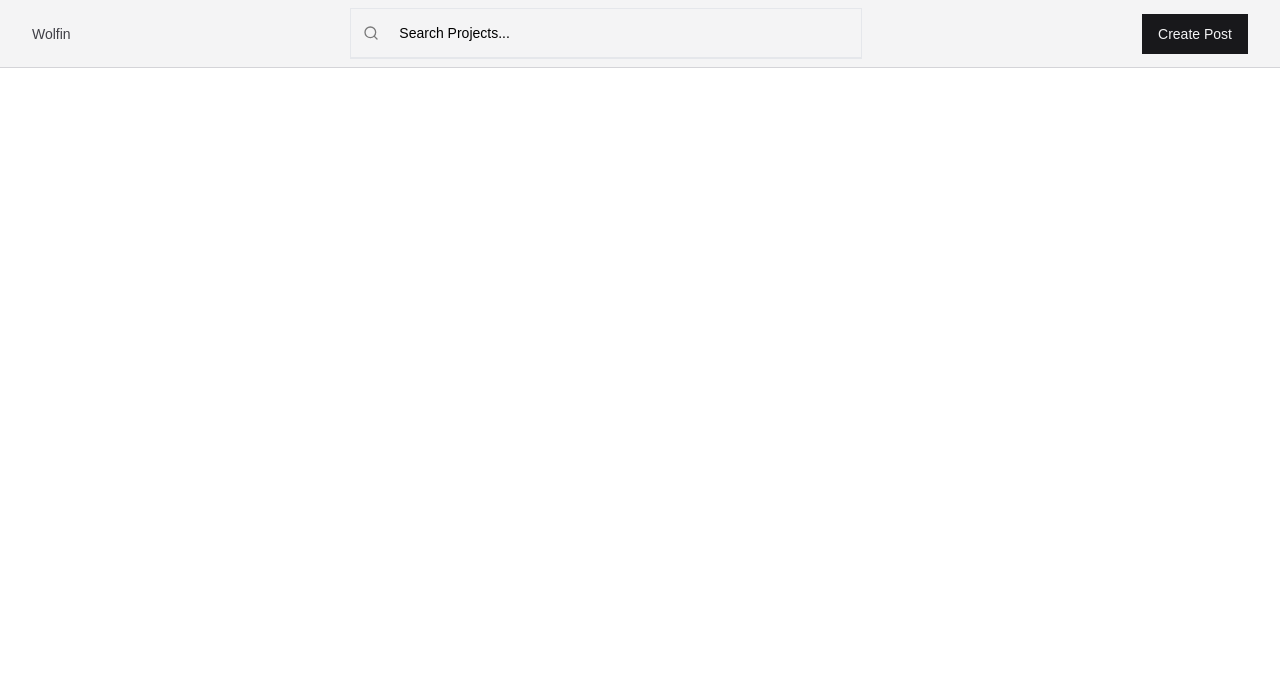
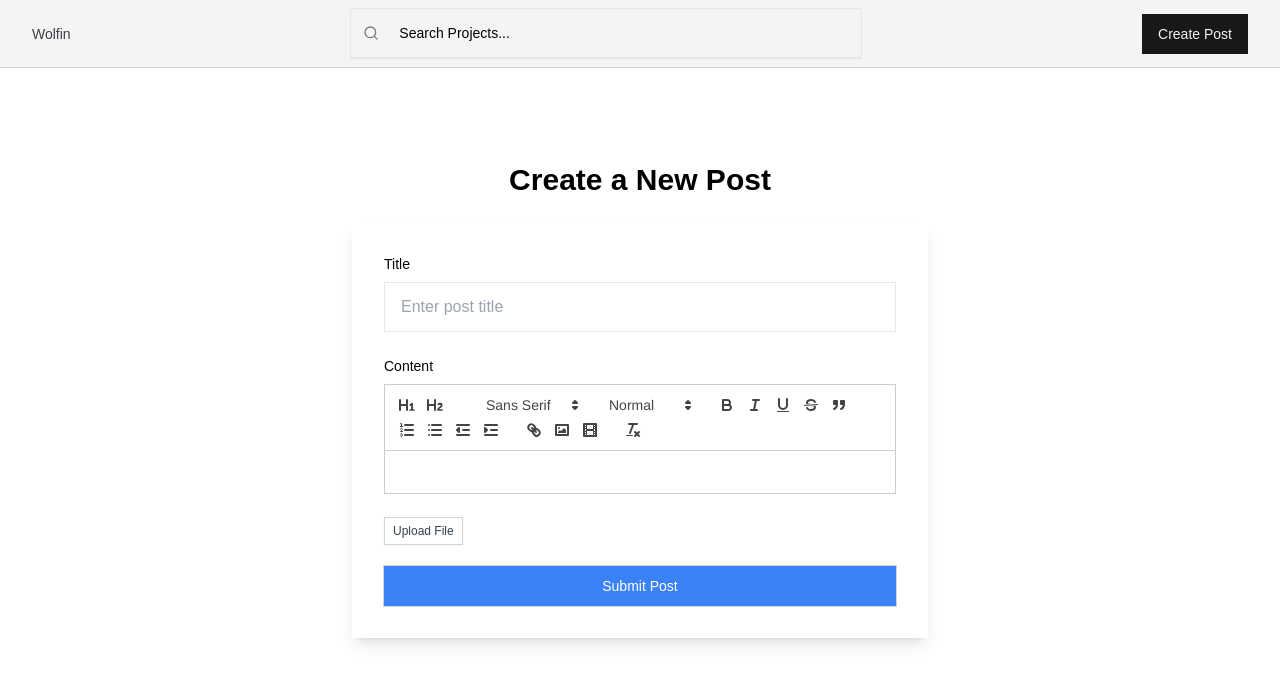
Before and after one commit to pawelos231/FashionForge, a Next.js app: page /project/create in a window 1280 px wide. Shown: the top 684 px of the page. Built offline with nearby package versions, Linux system fonts and the light colour scheme.

Commit message:
added post creation view

```diff
--- a/app/login/page.tsx
+++ b/app/login/page.tsx
@@ -1,6 +1,6 @@
 "use client";
 
-import LoginComponent from "@components/auth/login";
+import LoginComponent from "@components/Auth/login";
 
 const Login = async () => {
   return <LoginComponent />;
--- a/app/project/create/page.tsx
+++ b/app/project/create/page.tsx
@@ -1,5 +1,12 @@
+import PostCreation from "@components/PostCreation/PostCreation";
+
 const Create = () => {
-  return <div>SIEMAAAAAAA</div>;
+  return (
+    <section className="w-full h-full justify-center flex items-center">
+      <PostCreation />
+
+    </section>
+  );
 };
 
 export default Create;
--- a/app/register/page.tsx
+++ b/app/register/page.tsx
@@ -1,4 +1,4 @@
-import RegisterComponent from "@components/auth/register";
+import RegisterComponent from "@components/Auth/register";
 
 const Register = () => {
   return <RegisterComponent />;
--- a/components/Editor/index.tsx
+++ /dev/null
@@ -1,5 +0,0 @@
-const Editor = () => {
-  return <div>siema</div>;
-};
-
-export default Editor;
--- /dev/null
+++ b/components/Loaders/QuillEditorSkeletonLoader.tsx
@@ -0,0 +1,5 @@
+const QuillEditorSkeletonLoader = () => {
+  return <div>Loading...</div>;
+};
+
+export default QuillEditorSkeletonLoader;
--- a/components/Navbar.tsx
+++ b/components/Navbar.tsx
@@ -10,7 +10,6 @@ const mockedLoggedInUser: boolean = true;
 
 const Navbar = () => {
   const pathname = usePathname();
-  console.log(pathname);
 
   return (
     <div className="fixed top-0 inset-x-0 h-fit bg-zinc-100 border-b border-zinc-300 z-[10] py-2">
@@ -24,7 +23,7 @@ const Navbar = () => {
         <SearchBar />
 
         {mockedLoggedInUser ? (
-          <Link href="/project/customizer" className="flex gap-2 items-center">
+          <Link href="/project/create" className="flex gap-2 items-center">
             <Button className={buttonVariants()} variant={"link"}>
               {" "}
               Create Post
--- /dev/null
+++ b/components/PostCreation/Editor.tsx
@@ -0,0 +1,38 @@
+import dynamic from "next/dynamic";
+import "react-quill/dist/quill.snow.css";
+import { memo } from "react";
+import QuillEditorSkeletonLoader from "@components/Loaders/QuillEditorSkeletonLoader";
+
+import Quill from "react-quill";
+const ToolbarView = {
+  toolbar: [
+    [{ header: "1" }, { header: "2" }, { header: "3" }, { font: [] }],
+    [{ size: [] }],
+    ["bold", "italic", "underline", "strike", "blockquote"],
+    [
+      { list: "ordered" },
+      { list: "bullet" },
+      { indent: "-1" },
+      { indent: "+1" },
+    ],
+    ["link", "image", "video"],
+    ["clean"],
+  ],
+  clipboard: {
+    matchVisual: false,
+  },
+};
+
+type Props = {
+  HandleChange: (value: string) => void;
+};
+
+const QuillTextEditor = ({ HandleChange }: Props): JSX.Element => {
+  return (
+    <div className="h-[30%]">
+      <Quill modules={ToolbarView} theme="snow" onChange={HandleChange} />
+    </div>
+  );
+};
+
+export default memo(QuillTextEditor);
--- /dev/null
+++ b/components/PostCreation/PostCreation.tsx
@@ -0,0 +1,77 @@
+"use client";
+
+import React, { useState } from "react";
+import { Button } from "@UI/Button";
+import QuillTextEditor from "./Editor";
+
+interface PostCreationProps {}
+
+const PostCreation: React.FC<PostCreationProps> = () => {
+  const [title, setTitle] = useState<string>("");
+  const [content, setContent] = useState<string>("");
+  const [imageFile, setImageFile] = useState<File | null>(null);
+
+  const handleTitleChange = (e: React.ChangeEvent<HTMLInputElement>) => {
+    setTitle(e.target.value);
+  };
+
+  const handleContentChange = (value: string) => {
+    setContent(value);
+  };
+
+  const handleImageUpload = (e: React.ChangeEvent<HTMLInputElement>) => {
+    const file = e.target.files?.[0];
+    console.log(file);
+    setImageFile(file || null);
+  };
+
+  const handlePostSubmit = () => {
+    // Handle post submission logic here
+    console.log("Post submitted:", { title, content, imageFile });
+  };
+
+  return (
+    <div className="flex flex-col items-center py-8 w-full">
+      <h2 className="text-3xl font-semibold mb-6">Create a New Post</h2>
+      <div className="w-[45%] bg-white rounded-lg shadow-lg p-8">
+        <div className="mb-6">
+          <label className="block text-sm font-medium mb-2">Title</label>
+          <input
+            type="text"
+            className="w-full px-4 py-3 border rounded-lg focus:ring-2 focus:ring-blue-500 focus:outline-none"
+            value={title}
+            onChange={handleTitleChange}
+            placeholder="Enter post title"
+          />
+        </div>
+
+        <div className="mb-6">
+          <label className="block text-sm font-medium mb-2">Content</label>
+          <QuillTextEditor HandleChange={handleContentChange} />
+        </div>
+
+        <div className="mb-6">
+          <label htmlFor="file-upload" className="filepicker-label">
+            Upload File
+          </label>
+          <input
+            id="file-upload"
+            type="file"
+            accept="image/*"
+            onChange={handleImageUpload}
+          />
+        </div>
+
+        <Button
+          variant="outline"
+          className="w-full bg-blue-500 text-white py-3 rounded-lg hover:bg-blue-600 focus:outline-none"
+          onClick={handlePostSubmit}
+        >
+          Submit Post
+        </Button>
+      </div>
+    </div>
+  );
+};
+
+export default PostCreation;
--- /dev/null
+++ b/lib/validators/postCreation.ts
@@ -0,0 +1 @@
+import * as yup from "yup";
--- a/package.json
+++ b/package.json
@@ -24,11 +24,13 @@
     "lucide-react": "^0.263.1",
     "maath": "^0.7.0",
     "next": "13.4.9",
+    "quill": "^1.3.7",
     "react": "18.2.0",
     "react-color": "^2.19.3",
     "react-dom": "18.2.0",
     "react-hook-form": "^7.45.3",
     "react-query": "^3.39.3",
+    "react-quill": "^2.0.0",
     "react-redux": "^8.1.2",
     "tailwind-merge": "^1.14.0",
     "tailwindcss-animate": "^1.0.6",
```
Also changed, not shown: 2 other files (tests, documents, lock files or other folders).
